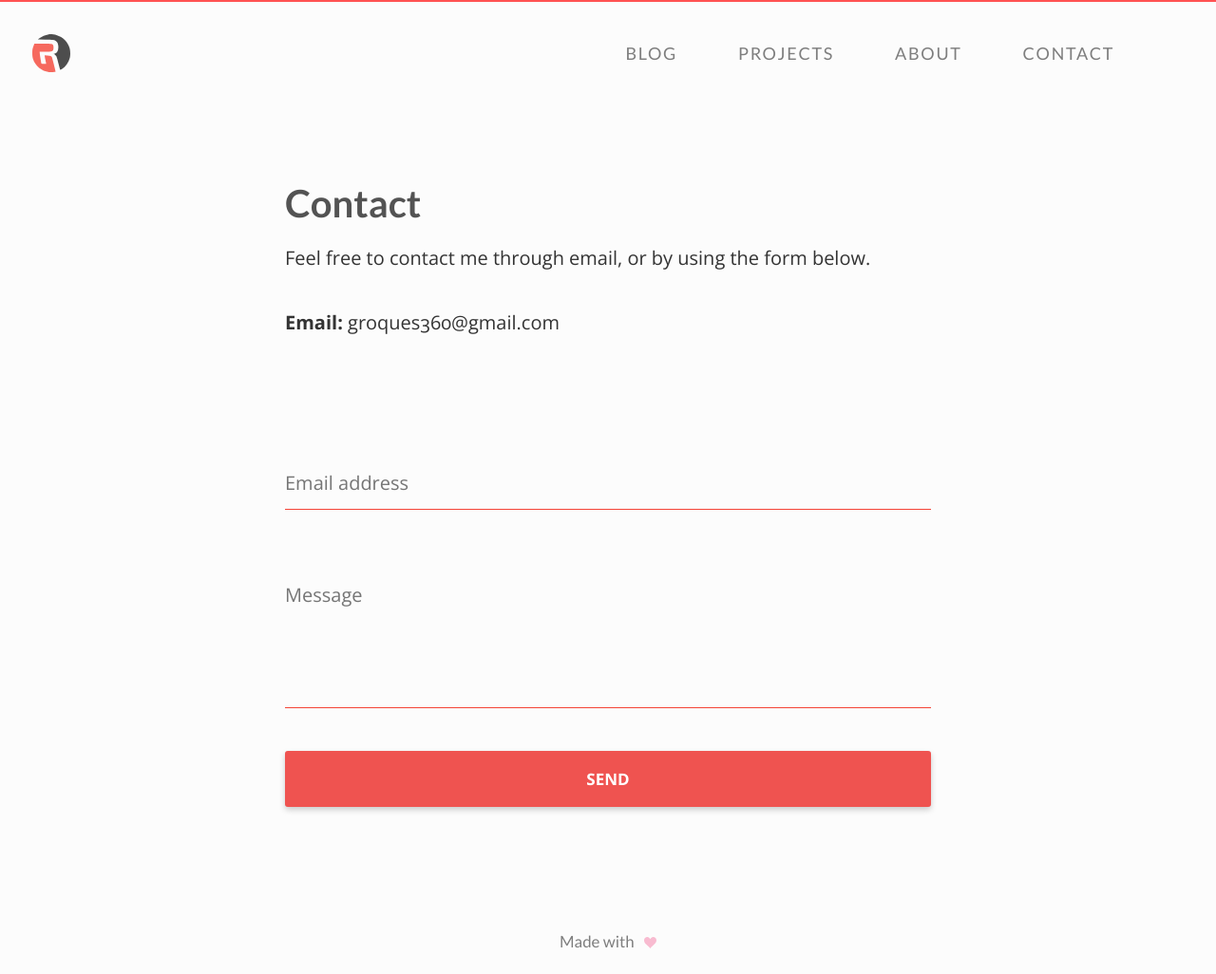
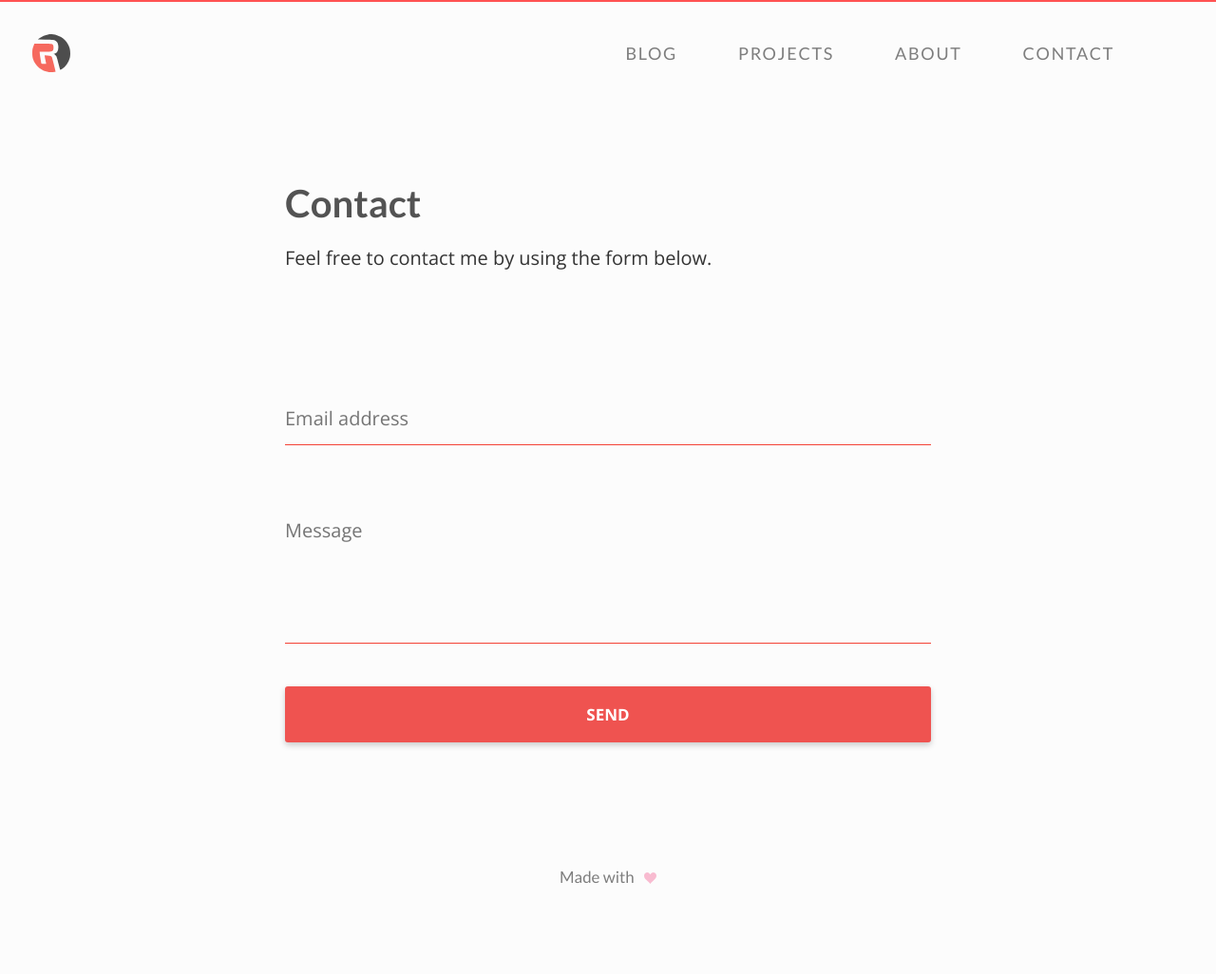
Before and after one commit to gbroques/gbroques, a Jekyll site: the page built from contact.html, in a window 1280 px wide. Shown: the whole page at 95% size. Built offline with Jekyll 4.4.1, drawn with Linux system fonts in a browser that asks for light colours; after the commit the page ends 958 px from its top, so only the background shows below that.

Commit message:
Remove email address from contact page

```diff
--- a/contact.html
+++ b/contact.html
@@ -4,8 +4,7 @@ title: Contact
 permalink: /contact
 ---
 <h1>Contact</h1>
-<p>Feel free to contact me through email, or by using the form below.</p>
-<p><b>Email:</b> groques360@gmail.com</p>
+<p>Feel free to contact me by using the form below.</p>
 <form action="http://formspree.io/groques360@gmail.com" method="POST">
   <input placeholder="Email address" name="_replyto" type="email" onblur="this.setAttribute('value', this.value);" value="" required>
   <span class="validation-text">Please enter a valid email address.</span>
```
